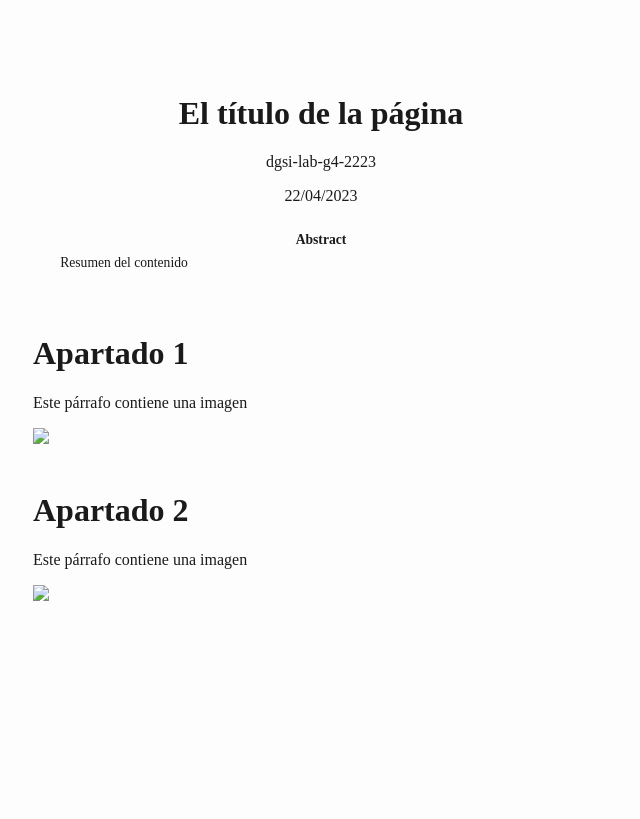
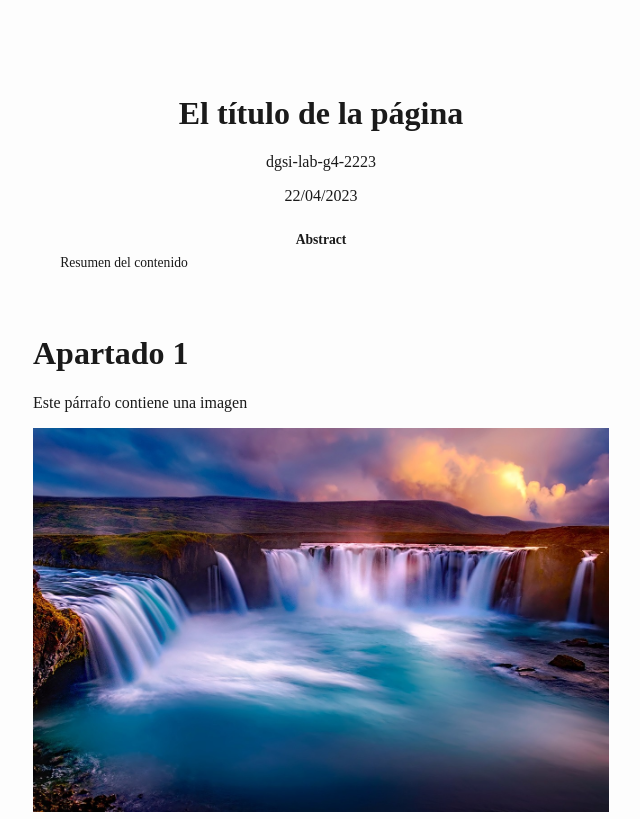
Before and after one commit to dgsi-lab-g4-2223/dgsi-lab-g4-2223, a plain HTML site: page tag1/tag1_f1.html in a window 1280 px wide. Shown: the top 819 px of the page, without its empty margins (319-959 px from the left). Drawn offline with Linux system fonts and the light colour scheme.

Commit message:
Despliegue continuo

```diff
--- a/tag1/tag1_f1.html
+++ b/tag1/tag1_f1.html
@@ -188,9 +188,9 @@ Resumen del contenido
 </header>
 <h1 id="apartado-1">Apartado 1</h1>
 <p>Este párrafo contiene una imagen</p>
-<p><img src="img/site3/cascada1.jpg" /></p>
+<p><img src="/img/site3/cascada1.jpg" /></p>
 <h1 id="apartado-2">Apartado 2</h1>
 <p>Este párrafo contiene una imagen</p>
-<p><img src="img/site3/cascada2.jpg" /></p>
+<p><img src="/img/site3/cascada2.jpg" /></p>
 </body>
 </html>
```
Also changed, not shown: tag3/tag3_f2.html (+1 -1 lines).
